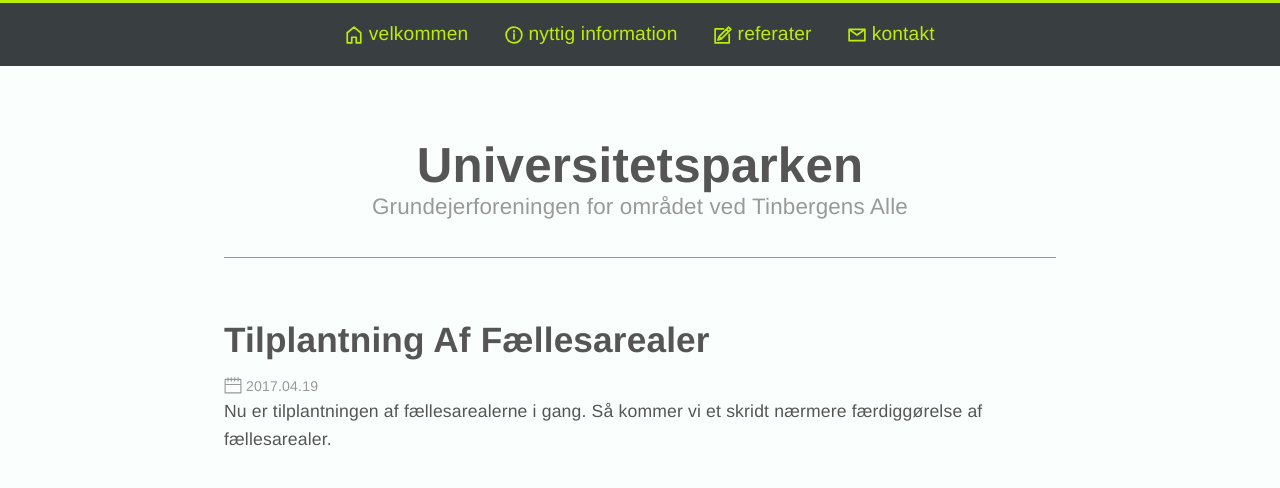
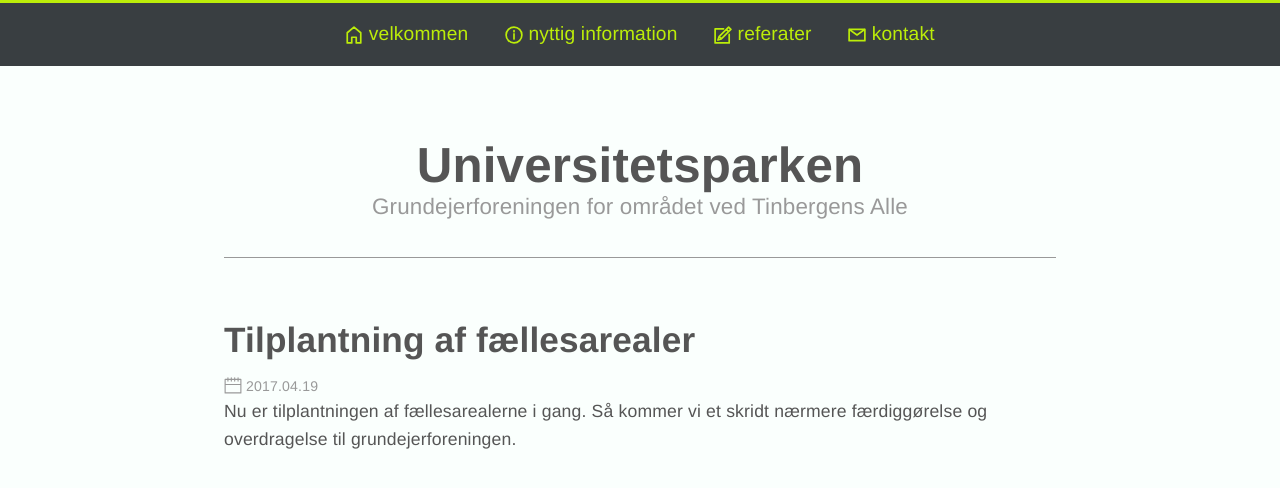
Before and after one commit to universitetsparken/universitetsparken.github.io, a Jekyll site: the page built from _posts/2017-04-19-tilplantning-af-fællesarealer.md, in a window 1280 px wide. Shown: the top 488 px of the page. Built offline with Jekyll 4.4.1, drawn with Linux system fonts in a browser that asks for light colours.

```diff
--- a/_posts/2017-04-19-tilplantning-af-fællesarealer.md
+++ b/_posts/2017-04-19-tilplantning-af-fællesarealer.md
@@ -1,4 +1,5 @@
 ---
 layout: post
+title: Tilplantning af fællesarealer
 ---
-Nu er tilplantningen af fællesarealerne i gang. Så kommer vi et skridt nærmere færdiggørelse af fællesarealer.
+Nu er tilplantningen af fællesarealerne i gang. Så kommer vi et skridt nærmere færdiggørelse og overdragelse til grundejerforeningen.
```
Also changed, not shown: _posts/2017-04-17-ny-hjemmeside.md (+1 -0 lines).
